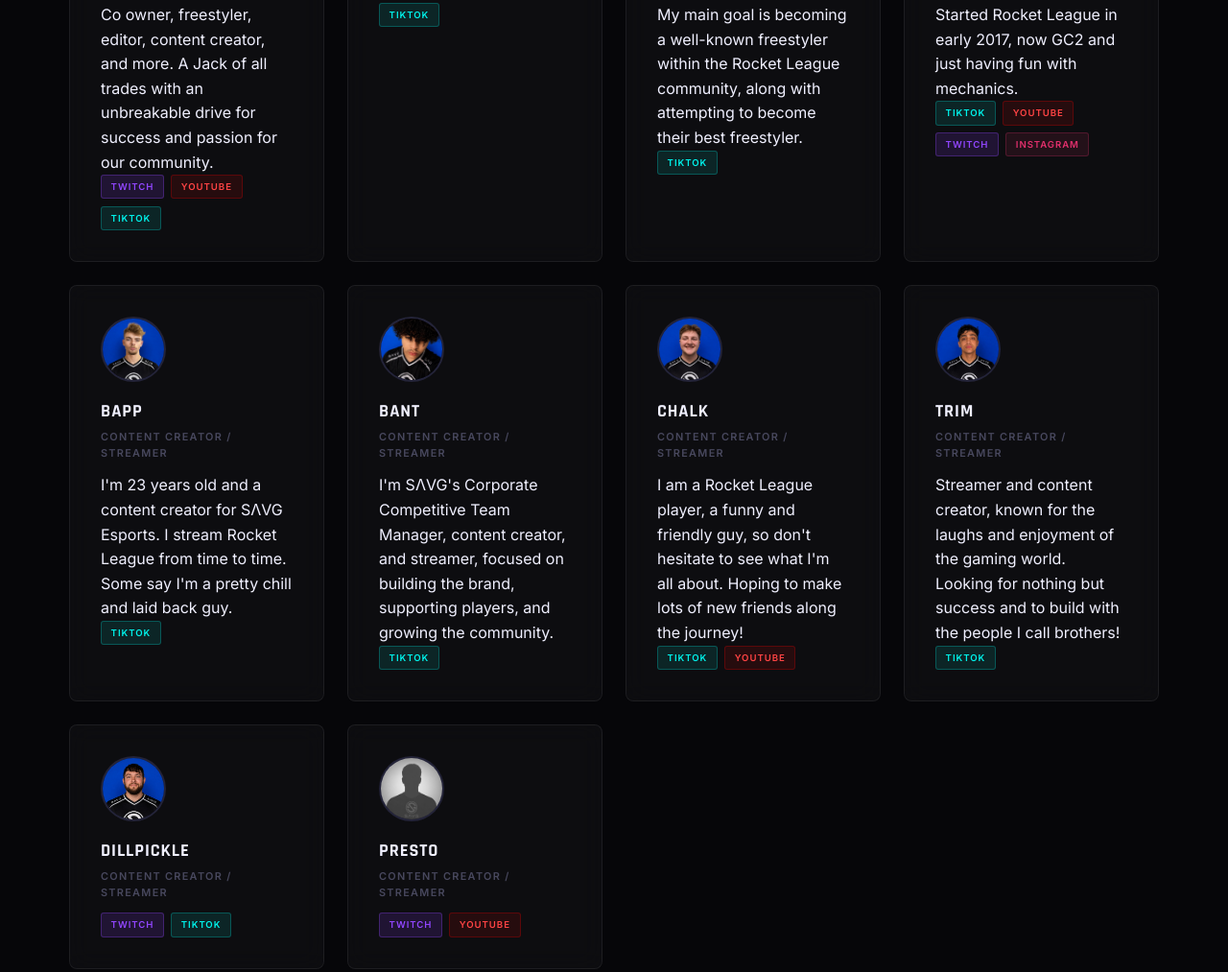
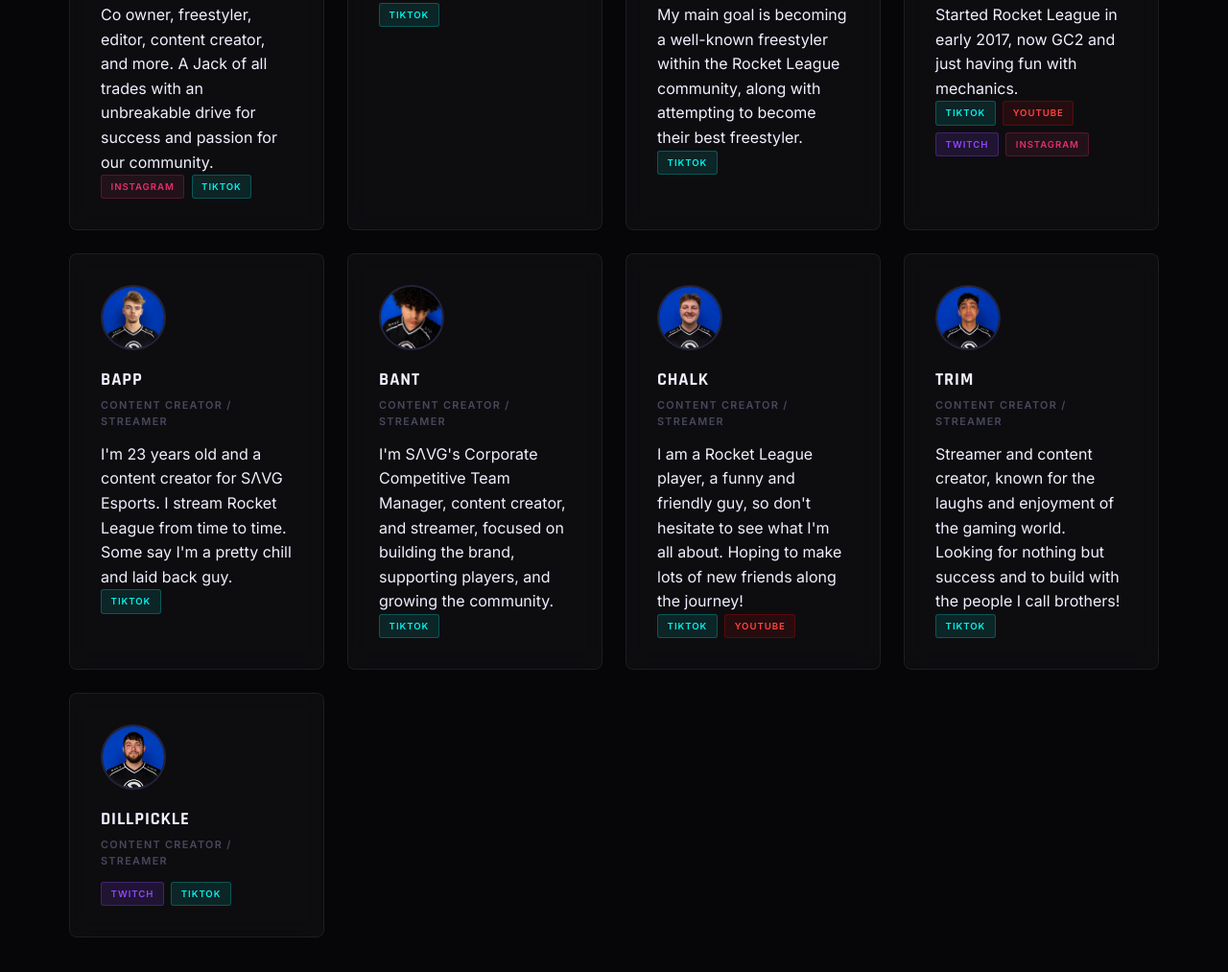
Before and after one commit to Vant-PestPro/savg-esports-website, a plain HTML site: page creators.html in a window 1280 px wide. Shown: the part 853-1866 px from the top of the page at 96% size. Drawn offline with Linux system fonts and the light colour scheme.

Commit message:
Add BRXY socials, remove Presto, replace Yugi with SHEEP

```diff
--- a/creators.html
+++ b/creators.html
@@ -68,9 +68,8 @@
       <div class="cc-role">Content Creator / Streamer</div>
       <div class="cc-bio">Co owner, freestyler, editor, content creator, and more. A Jack of all trades with an unbreakable drive for success and passion for our community.</div>
       <div class="cc-plats">
-        <a href="#" class="badge badge-twitch">Twitch</a>
-        <a href="#" class="badge badge-yt">YouTube</a>
-        <a href="https://www.tiktok.com/@savgesports" class="badge badge-tiktok" target="_blank" rel="noopener">TikTok</a>
+        <a href="https://www.instagram.com/rlbrxy" class="badge badge-ig" target="_blank" rel="noopener">Instagram</a>
+        <a href="https://www.tiktok.com/@rlbrxy" class="badge badge-tiktok" target="_blank" rel="noopener">TikTok</a>
       </div>
     </div>
 
@@ -173,17 +172,7 @@
       </div>
     </div>
 
-    <div class="creator-card reveal reveal-d3">
-      <div class="cc-avatar">
-        <img src="assets/player-placeholder.jpg" alt="Presto">
-      </div>
-      <div class="cc-name">Presto</div>
-      <div class="cc-role">Content Creator / Streamer</div>
-      <div class="cc-plats">
-        <a href="#" class="badge badge-twitch">Twitch</a>
-        <a href="#" class="badge badge-yt">YouTube</a>
-      </div>
-    </div>
+
 
   </div>
 </section>
```
Also changed, not shown: index.html (+2 -2 lines), news.html (+1 -1 lines), teams.html (+2 -8 lines).
